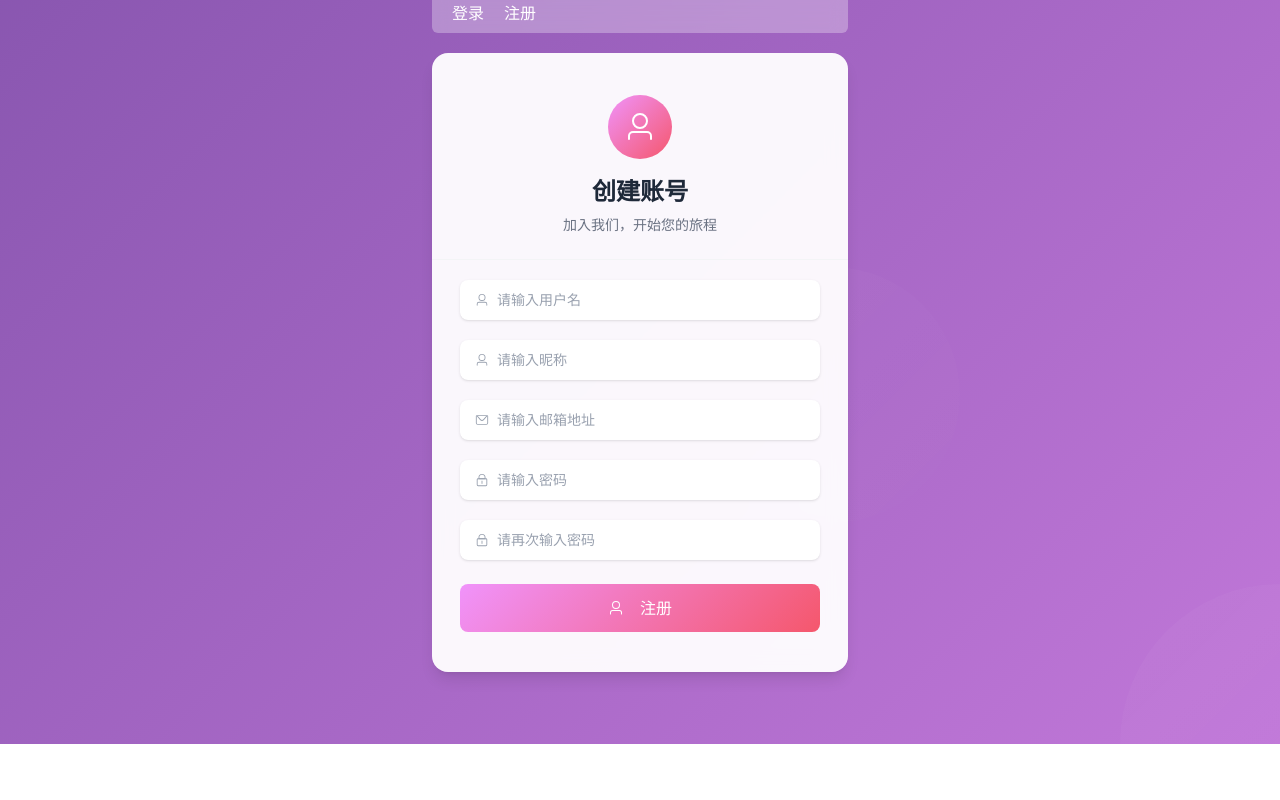
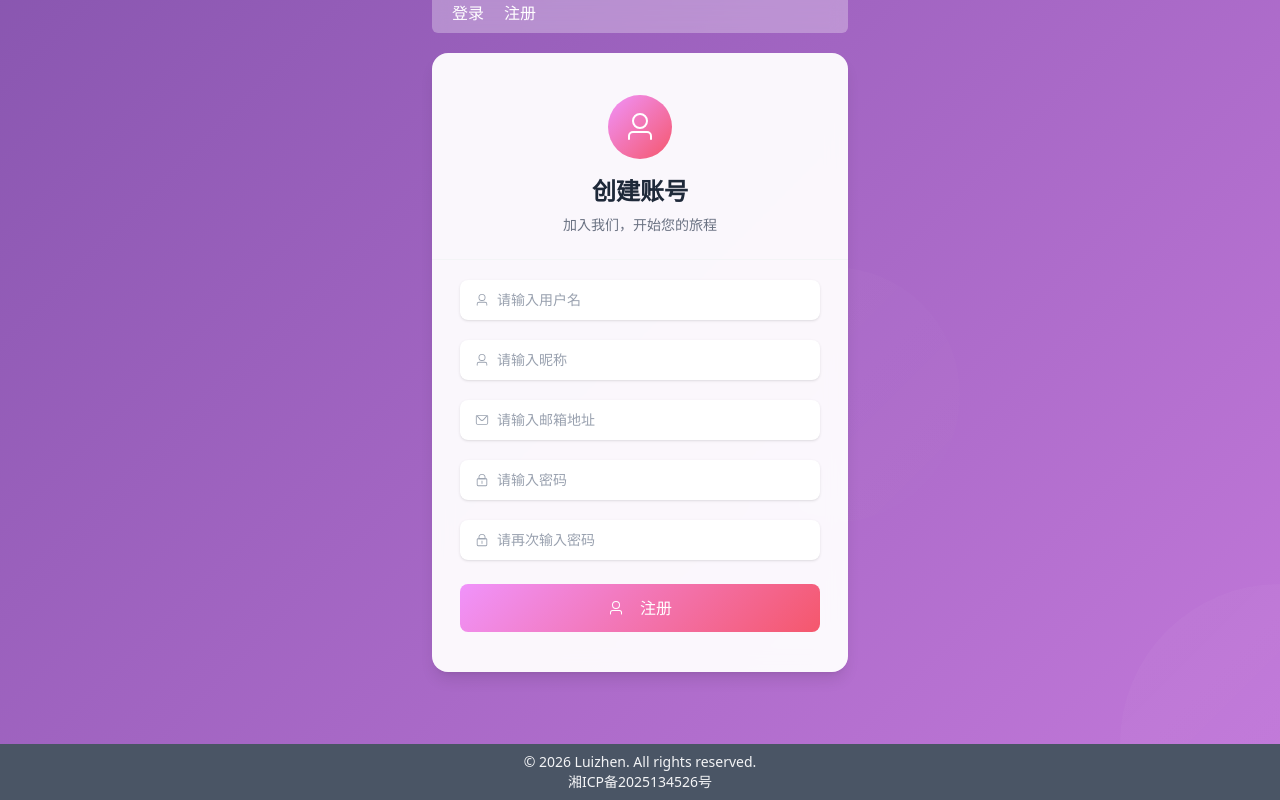
Before and after one commit to ab15173636319/messageBoard, a Vue app in the folder message_board_vue/: page /auth/1 in a window 1280 px wide. Shown: the part 275-1075 px from the top of the page. Before the commit the page ends 1019 px from the top, so only its background shows below. Built offline with nearby package versions, Linux system fonts and the light colour scheme.

Commit message:
添加页脚

```diff
--- a/message_board_vue/index.html
+++ b/message_board_vue/index.html
@@ -2,9 +2,9 @@
 <html lang="">
   <head>
     <meta charset="UTF-8" />
-    <link rel="icon" href="/favicon.ico" />
+    <link rel="icon" href="https://luizhen.xyz/logo.svg" />
     <meta name="viewport" content="width=device-width, initial-scale=1.0" />
-    <title>Vite App</title>
+    <title>~ 真的 ~ 留言板</title>
   </head>
   <body>
     <div id="app"></div>
--- a/message_board_vue/src/App.vue
+++ b/message_board_vue/src/App.vue
@@ -1,6 +1,8 @@
 <script setup lang="ts">
 import { RouterView } from 'vue-router';
-import Navigation from './components/layout/Navigation.vue';
+import Navigation from '@/components/layout/Navigation.vue';
+// @ts-ignore
+import FooterView from '@/components/layout/FooterView.vue';
 import { onMounted, onBeforeMount } from "vue"
 
 function loadImage(entries: IntersectionObserverEntry[]) {
@@ -72,6 +74,7 @@ onMounted(() => {
     <Transition name="z-axis">
       <RouterView></RouterView>
     </Transition>
+    <footer-view></footer-view>
   </div>
 </template>
 
--- /dev/null
+++ b/message_board_vue/src/components/layout/FooterView.vue
@@ -0,0 +1,13 @@
+<script setup lang="ts">
+</script>
+
+<template>
+    <div class="w-full bg-gray-600 text-center text-gray-100 text-sm py-2">
+        <p>© 2026 Luizhen. All rights reserved.</p>
+        <p><a href="https://beian.miit.gov.cn/" target="_blank">湘ICP备2025134526号</a></p>
+    </div>
+</template>
+
+<style scoped>
+@reference "../../App.css";
+</style>
--- a/message_board_vue/src/components/layout/Login.vue
+++ b/message_board_vue/src/components/layout/Login.vue
@@ -13,7 +13,7 @@ const rules = {
     password: [{ required: true, message: '请输入密码', trigger: 'blur' }]
 }
 const formData = ref({
-    username: 'root',
+    username: 'vistor',
     password: '123456'
 })
 const remember = ref(false)
--- a/message_board_vue/tsconfig.app.json
+++ b/message_board_vue/tsconfig.app.json
@@ -2,7 +2,8 @@
   "extends": "@vue/tsconfig/tsconfig.dom.json",
   "include": [
     "env.d.ts",
-    "src/**/*",
+    "src/**/*.ts",
+    "src/**/*.tsx",
     "src/**/*.vue"
   ],
   "exclude": [
```
